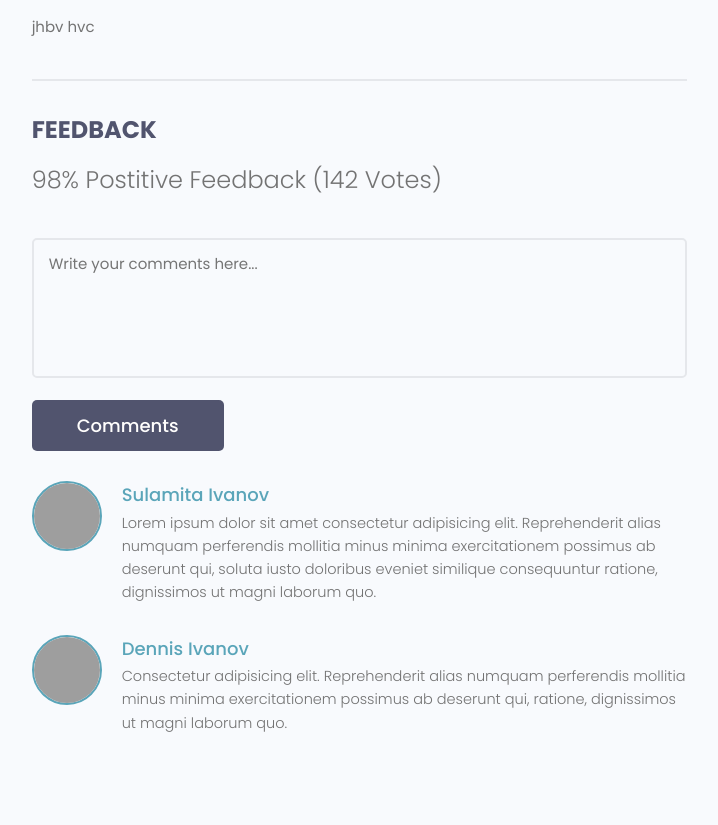
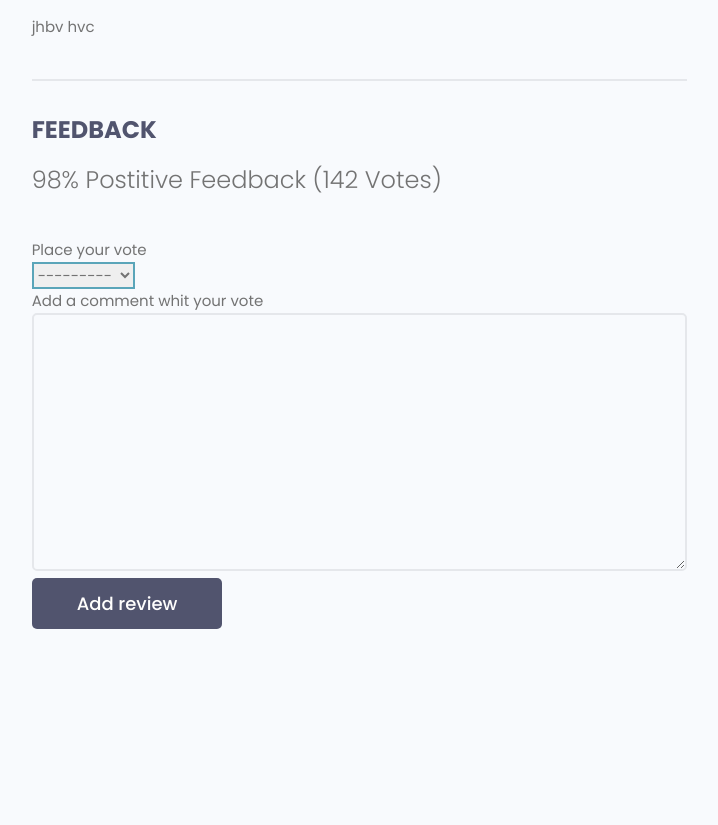
Before and after one commit to AdrianHorvath8/Developer-search, a Django app: page /projects/project/34291c3f-4d29-4f82-9887-117eba556826/ in a window 1280 px wide. Shown: the part 696-1521 px from the top of the page, without its empty margins (465-1183 px from the left). After the commit the page ends 1325 px from the top, so only its background shows below. Run offline with Django 4.2, Linux system fonts and the light colour scheme; data comes from the database, SQL or seed files in the repository; both versions use the stored data as it was after the commit; some libraries are stand-ins or nearby versions; grey boxes are pictures that could not be loaded.

Commit message:
Adding review functionality

```diff
--- a/devsearch/projects/forms.py
+++ b/devsearch/projects/forms.py
@@ -1,6 +1,6 @@
 
 from django.forms import ModelForm
-from .models import Project
+from .models import Project, Review
 from django import forms
 
 class ProjectForm(ModelForm):
@@ -27,3 +27,20 @@ class ProjectForm(ModelForm):
 
         self.fields["source_link"].widget.attrs.update(
             {"class":"input"})
+
+
+class ReviewForm(ModelForm):
+    class Meta:
+        model = Review
+        fields = ["value", "body"]
+
+        labels = {
+            "value": "Place your vote",
+            "body": "Add a comment whit your vote"
+        }
+
+    def __init__(self, *args, **kwargs):
+        super(ReviewForm, self).__init__(*args, **kwargs)
+
+        for name, field in self.fields.items():
+            field.widget.attrs.update({"class":"input"})
--- a/devsearch/projects/models.py
+++ b/devsearch/projects/models.py
@@ -1,4 +1,6 @@
 from email.policy import default
+from operator import mod
+from statistics import mode
 import uuid
 from django.db import models
 
@@ -22,10 +24,21 @@ class Project(models.Model):
 
 
     class Meta:
-        ordering = ["created"]
+        ordering = ["-vote_ratio","-vote_total", "title"]
 
     def __str__(self):
         return self.title
+
+    @property
+    def get_vote_count(self):
+        reviews = self.review_set.all()
+        up_votes = reviews.filter(value = "up").count()
+        total_votes = reviews.count()
+
+        ratio = (up_votes / total_votes) * 100
+        self.vote_total = total_votes
+        self.vote_ratio = ratio
+        self.save()
 
 class Review(models.Model):
     id = models.UUIDField(default=uuid.uuid4, unique=True,
@@ -34,11 +47,15 @@ class Review(models.Model):
         ("up", "Up vote"),
         ("down", "Down vote"),
     )
-    #owner =
+    owner = models.ForeignKey(Profile, on_delete=models.CASCADE, null=True)
     project = models.ForeignKey(Project,on_delete=models.CASCADE)
     body = models.TextField(null=True, blank=True)
     value = models.CharField(max_length=200, choices=VOTE_TYPE)
     created = models.DateTimeField(auto_now_add=True)
+
+    class Meta:
+        unique_together = [["owner","project"]]
+
 
     def __str__(self):
         return self.value
--- a/devsearch/projects/templates/projects/project.html
+++ b/devsearch/projects/templates/projects/project.html
@@ -41,48 +41,34 @@
                         {{ project.vote_ratio }}% Postitive Feedback ({{ project.vote_total }} Vote{{ project.vote_total|pluralize:"s" }})
                     </h5>
 
-                    <form class="form" action="#" method="POST">
-                        <!-- Textarea -->
-                        <div class="form__field">
-                            <label for="formInput#textarea">Comments: </label>
-                            <textarea class="input input--textarea" name="message" id="formInput#textarea"
-                                placeholder="Write your comments here..."></textarea>
-                        </div>
-                        <input class="btn btn--sub btn--lg" type="submit" value="Comments" />
+                    <form class="form" action="{% url 'project' project.id %}" method="POST">
+                        {% csrf_token %}
+
+                        {% for field in form %}
+                        {{field.label}}
+                            <div >
+                                {{field}}
+                            </div>
+                        {% endfor %}
+                        <input class="btn btn--sub btn--lg" type="submit" value="Add review" name="comment" />
+
                     </form>
                     <div class="commentList">
+                        {% for review in project.review_set.all %}
+                        {% if review.body %}
                         <div class="comment">
-                            <a href="profile.html">
+                            <a href="{% url 'profile' review.owner.id %}">
                                 <img class="avatar avatar--md"
-                                    src="https://pbs.twimg.com/profile_images/1335382240931368961/b3wSZKj4_400x400.jpg"
+                                    src="{{ review.owner.profile_image.url }}"
                                     alt="user" />
                             </a>
                             <div class="comment__details">
-                                <a href="profile.html" class="comment__author">Sulamita Ivanov</a>
-                                <p class="comment__info">
-                                    Lorem ipsum dolor sit amet consectetur adipisicing elit. Reprehenderit alias numquam
-                                    perferendis
-                                    mollitia minus minima exercitationem possimus ab deserunt qui, soluta iusto
-                                    doloribus eveniet
-                                    similique consequuntur ratione, dignissimos ut magni laborum quo.
-                                </p>
+                                <a href="{% url 'profile' review.owner.id %}" class="comment__author">{{ review.owner.name }}</a>
+                                <p class="comment__info">{{ review.body | linebreaksbr }}</p>
                             </div>
                         </div>
-                        <div class="comment">
-                            <a href="profile.html">
-                                <img class="avatar avatar--md" src="https://avatars.githubusercontent.com/u/33843378"
-                                    alt="user" />
-                            </a>
-                            <div class="comment__details">
-                                <a href="profile.html" class="comment__author">Dennis Ivanov</a>
-                                <p class="comment__info">
-                                    Consectetur adipisicing elit. Reprehenderit alias numquam perferendis mollitia minus
-                                    minima
-                                    exercitationem possimus ab deserunt qui, ratione, dignissimos ut magni laborum quo.
-                                </p>
-                            </div>
-                        </div>
-                    </div>
+                        {% endif %}
+                        {% endfor %}
                 </div>
             </div>
         </div>
--- a/devsearch/projects/urls.py
+++ b/devsearch/projects/urls.py
@@ -8,4 +8,5 @@ urlpatterns = [
     path('create_project', views.create_project,name="create_project"),
     path('update_project/<str:pk>/', views.update_project,name="update_project"),
     path('delete_project/<str:pk>/', views.delete_project,name="delete_project"),
+
 ]
--- a/devsearch/projects/views.py
+++ b/devsearch/projects/views.py
@@ -1,6 +1,6 @@
 from django.shortcuts import render, redirect
 from . models import Project, Tag
-from . forms import ProjectForm
+from . forms import ProjectForm, ReviewForm
 from django.contrib.auth.decorators import login_required
 from django.contrib import messages
 from django.db.models import Q
@@ -43,6 +43,7 @@ def projects (request):
     if right_index > paginator.num_pages:
         right_index = paginator.num_pages+1
 
+
     custom_range= range(left_index,right_index)
 
     context = {"projects":projects, "search_query":search_query, "paginator":paginator, "custom_range":custom_range}
@@ -51,7 +52,30 @@ def projects (request):
 
 def project(request, pk):
     project = Project.objects.get(id=pk)
-    context = {"project":project}
+
+    form = ReviewForm()
+    #video 27:24
+    try:
+        if request.method == "POST":
+            form = ReviewForm(request.POST)
+            if form.is_valid():
+                review = form.save(commit=False)
+                review.owner = request.user.profile
+                review.project = project
+                review.save()
+
+                project.get_vote_count
+
+
+                messages.success(request, "Your review was created")
+                return redirect("project", pk=project.id)
+    except:
+        messages.error(request, "You already review this project")
+
+
+
+
+    context = {"project":project, "form":form}
     return render(request, "projects/project.html", context)
 
 
```
Also changed, not shown: devsearch/db.sqlite3, devsearch/projects/migrations/0005_alter_project_options_review_owner_and_more.py (added).
